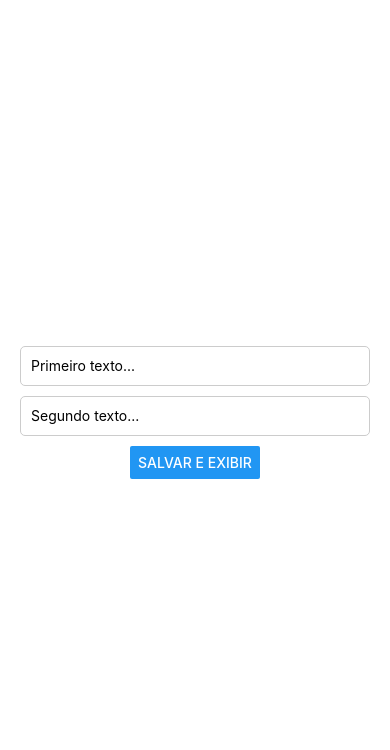
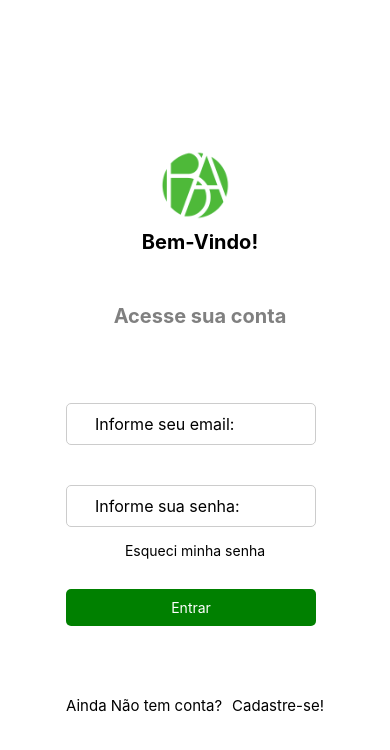
Before and after one commit to Gabriel922b/aulas-react-noite, a React Native app: screen / in a window 390 px wide. Shown: the top 750 px of the page. Built offline with nearby package versions, Linux system fonts and the light colour scheme.

Commit message:
Add files via upload

```diff
--- a/App.js
+++ b/App.js
@@ -8,7 +8,8 @@
 //import Aula08 from "./src/aula08";
 //import Aula09 from "./src/aula09";
 //import Aula10 from "./src/aula10";
-import Aula11 from "./src/aula11";
+//import Aula11 from "./src/aula11";
+import Atividade01 from "./src/telaAtividade01";
 
 
 
@@ -25,7 +26,8 @@ export default function App() {
     //<Aula08 />
     //<Aula09 />
     //<Aula10 />
-    <Aula11 />
+    //<Aula11 />
+    <Atividade01 />
 
   );
 }
--- a/package.json
+++ b/package.json
@@ -10,10 +10,13 @@
   },
   "dependencies": {
     "@react-native-async-storage/async-storage": "2.2.0",
+    "cors": "^2.8.6",
     "expo": "~54.0.35",
     "expo-checkbox": "~5.0.8",
     "expo-status-bar": "~3.0.9",
+    "express": "^5.2.1",
     "firebase": "^12.18.0",
+    "mysql2": "^3.24.4",
     "react": "19.1.0",
     "react-dom": "19.1.0",
     "react-native": "0.81.5",
@@ -21,7 +24,6 @@
   },
   "private": true,
   "description": "",
-  "devDependencies": {},
   "repository": {
     "type": "git",
     "url": "git+https://github.com/Gabriel922b/aulas-react-noite.git"
--- a/src/aula11.jsx
+++ b/src/aula11.jsx
@@ -2,46 +2,50 @@ import React, { Component } from 'react';
 import { View, Text, StyleSheet, Alert, Button, TextInput } from 'react-native';
 
 class Aula11 extends Component {
+
     constructor(props) {
         super(props);
         this.state = {
             campo1: '',
             campo2: '',
             resultado: ''
-    };
-
+        }
         this.salvaNoBanco = this.salvaNoBanco.bind(this);
     }
 
     async salvaNoBanco() {
         const { campo1, campo2 } = this.state;
 
-        if( !campo1 || !campo2 ) {
+        if (!campo1 || !campo2) {
             Alert.alert('Atenção', 'Preencha todos os campos!');
             return;
         }
 
-        const IP_DA_SUA_MAQUINA = 'https://192.168.0.229:3000';
+        // CORREÇÃO 1: Removido o espaço e alterado para http
+        const IP_DA_SUA_MAQUINA = 'http://192.168.0.229:3000';
 
         try {
-            const response = await fetch(`${IP_DA_SUA_MAQUINA}/salvar` ,{
+            const response = await fetch(`${IP_DA_SUA_MAQUINA}/salvar`, {
                 method: 'POST',
                 headers: {
-                    'Content-type': 'aplication/json'
+                    // CORREÇÃO 2: Corrigido de 'aplication/json' para 'application/json'
+                    'Content-Type': 'application/json'
                 },
-                body: JSON.stringify({campo1, campo2})
+                body: JSON.stringify({ campo1, campo2 })
             });
 
-            if( response.ok ) {
+            if (response.ok) {
                 this.setState({
-                    resultado: `${campo1} ${campo2}`
+                    resultado: `${campo1} ${campo2}`,
+                    campo1: '', // Limpa o campo 1
+                    campo2: ''  // Limpa o campo 2
                 });
-                Alert.alert9('Sucesso', 'Dados salvos no MySQL')
-            }else {
-                Alert.alert('Erro', 'Falha ao salvar os dados')
+                Alert.alert('Sucesso', 'Dados salvos no MySQL!');
+            } else {
+                Alert.alert('Erro', 'Falha ao salvar os dados');
             }
-        }catch(error){
-            Alert.alert('Erro', 'Não foi possível conectar ao servidor backend.')
+        } catch (error) {
+            Alert.alert('Erro', 'Não foi possível conectar ao servidor backend.');
         }
     }
 
@@ -61,7 +65,7 @@ class Aula11 extends Component {
 
             <Button
                 title="Salvar e Exibir"
-                    onPress={this.salvarNoBanco}
+                onPress={this.salvaNoBanco}
             />
 
             <Text style={styles.textoResultado}>
@@ -71,6 +75,8 @@ class Aula11 extends Component {
     );
   }
 }
+
+export default Aula11;
 
 const styles = StyleSheet.create({
   container: {
@@ -92,7 +98,6 @@ const styles = StyleSheet.create({
     marginTop: 20,
     fontSize: 18,
     color: 'red',
+    fontWeight: 'bold'
   }
 });
-
-export default Aula11;
--- /dev/null
+++ b/src/telaAtividade01.jsx
@@ -0,0 +1,155 @@
+import React, { Component } from 'react';
+import { Checkbox } from 'expo-checkbox';
+import {
+    View,
+    Text,
+    StyleSheet,
+    TextInput,
+    Image,
+    TouchableOpacity,
+} from 'react-native';
+
+
+class Atividade01 extends Component {
+
+  //Construtor - Forma tradicional de inicializar estado ( dados )
+  constructor(props) {
+    super(props);
+
+    this.state = {
+      email: '',
+      senha: '',
+      lembrarSenha: false
+    };
+  }
+
+
+  render() {
+    return (
+      <View style={styles.container}>
+
+        <View>
+
+
+
+            <Image
+                source={ require('../img/logo_barao.png')}
+                style={ styles.logo }
+            />
+            <Text style={ styles.login }>Bem-Vindo!</Text>
+            <Text style={ styles.login2 }>Acesse sua conta</Text>
+
+            <Text style= { styles.label }> Email: </Text>
+            <TextInput
+                style={ styles.input }
+                placeholder='    Informe seu email: '
+            />
+
+            <Text style= { styles.label }>Senha: </Text>
+            <TextInput
+                style={ styles.input }
+                placeholder='    Informe sua senha: '
+            />
+
+            <View style={{flexDirection: 'row', alignItems: 'center', justifyContent: 'center'}}>
+
+                <Text style={{ color: 'black',}}>Esqueci minha senha</Text>
+            </View>
+
+            <TouchableOpacity style={ styles.botao }>
+                <Text style={ styles.textoBotao }>Entrar</Text>
+            </TouchableOpacity>
+
+            <Text style={ styles.texto1 }>Ainda Não tem conta?
+                <Text style={ styles.texto2 }>Cadastre-se!</Text>
+            </Text>
+
+        </View>
+
+      </View>
+    );
+  }
+}
+
+const styles = StyleSheet.create({
+  container: {
+    flex: 1,
+    justifyContent: 'center',
+    alignItems: 'center',
+    backgroundColor: 'white',
+  },
+
+  input: {
+    width: 250,
+    borderWidth: 1,
+    borderColor: '#ccc',
+    borderRadius: 5,
+    padding: 10,
+    marginBottom: 15,
+    fontSize: 16,
+    backgroundColor: 'white',
+  },
+
+  label:{
+    fontSize: 16,
+    marginBottom: 5,
+    color: 'white',
+    // width:200
+  },
+
+  login: {
+    color: 'black',
+    textAlign: 'center',
+    marginLeft: 10,
+    fontSize: 20,
+    fontWeight: 'bold',
+    marginBottom: 50
+  },
+
+   login2: {
+    color: 'grey',
+    textAlign: 'center',
+    marginLeft: 10,
+    fontSize: 20,
+    fontWeight: 'bold',
+    marginBottom: 50
+  },
+
+  logo: {
+    width: 70,
+    height: 70,
+    alignSelf: 'center',
+    marginBottom: 10,
+    marginTop: 20,
+  },
+
+  botao: {
+    backgroundColor: 'green',
+    width: 250,
+    padding: 10,
+    borderRadius: 5,
+    marginTop: 30,
+  },
+
+  textoBotao: {
+    color: 'white',
+    textAlign: 'center',
+  },
+
+  texto1: {
+    color: 'black',
+    fontSize: 15,
+    marginTop: 70,
+    textAlign: 'center',
+  },
+
+  texto2: {
+    color: 'black',
+    //marginRight: 20,
+    marginLeft: 10,
+    fontSize: 15,
+  },
+
+});
+
+export default Atividade01;
```
Also changed, not shown: src/server/server.js (+11 -0 lines), src/server/package.json (line endings or trailing spaces), 2 other files (tests, documents, lock files or other folders). Lines whose indentation alone changed are shown as unchanged.
